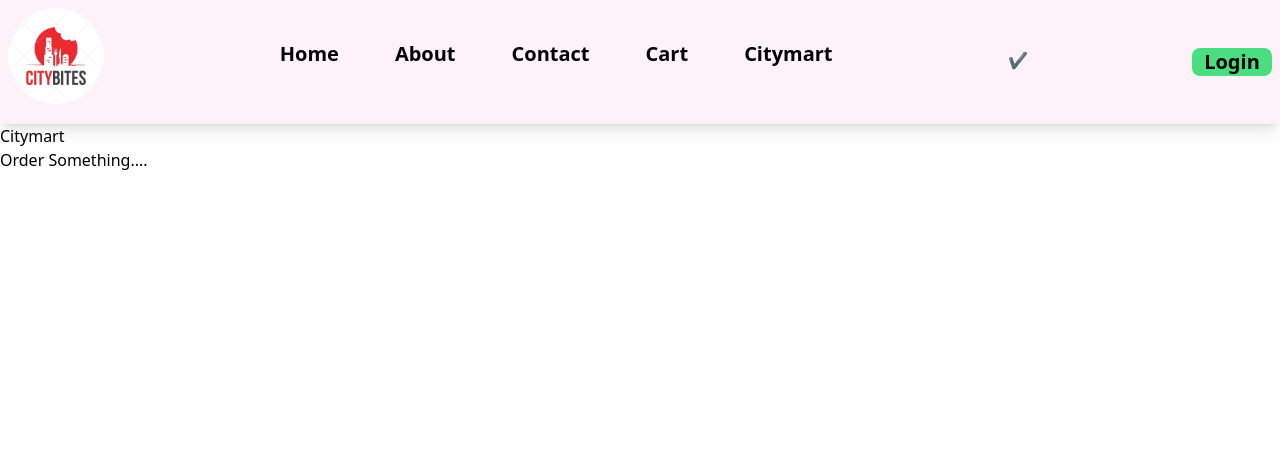
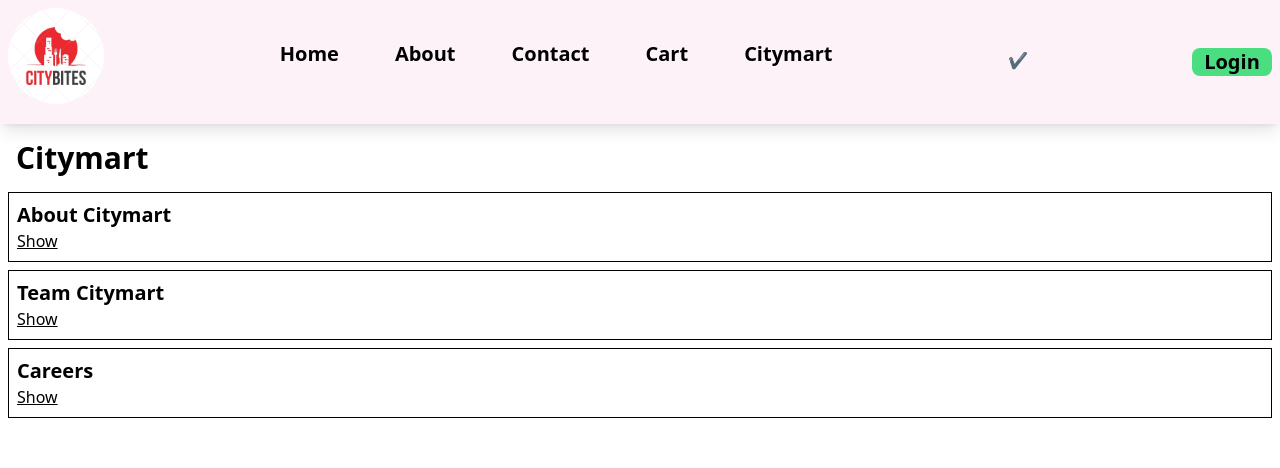
Before and after one commit to wortit988/CityBites, a React (Vite) app: page /citymart in a window 1280 px wide. Shown: the top 468 px of the page. Built offline with nearby package versions, Linux system fonts and the light colour scheme.

Commit message:
Show Hide feature for Citymart page

```diff
--- a/src/components/Citymart.js
+++ b/src/components/Citymart.js
@@ -1,8 +1,40 @@
+import { useState } from "react"
+
+const Section = ({title, description}) => {
+
+    const [isVisible, setIsVisible] = useState(false);
+
+    return (
+        <div className="border border-black p-2 m-2">
+            <h1 className="font-bold text-xl">{title}</h1>
+            {isVisible? <button onClick={() => setIsVisible(false)} className="cursor-pointer underline">Hide</button> :
+            <button onClick={() => setIsVisible(true)} className="cursor-pointer underline">Show</button>}
+
+
+            {isVisible&&<p>{description}</p>}
+        </div>
+    )
+}
+
 const Citymart = () => {
     return (
         <div>
-            <h1>Citymart</h1>
-            <h2>Order Something....</h2>
+            <h1 className="font-bold text-3xl p-2 m-2">Citymart</h1>
+            <Section
+            title = {"About Citymart"}
+            description ={"On the other hand, we denounce with righteous indignation and dislike men who are so beguiled and demoralized by the charms of pleasure of the moment, so blinded by desire, that they cannot foresee the pain and trouble that are bound to ensue; and equal blame belongs to those who fail in their duty through weakness of will, which is the same as saying through shrinking from toil and pain. These cases are perfectly simple and easy to distinguish. In a free hour, when our power of choice is untrammelled and when nothing prevents our being able to do what we like best, every pleasure is to be welcomed and every pain avoided. But in certain circumstances and owing to the claims of duty or the obligations of business it will frequently occur that pleasures have to be repudiated and annoyances accepted. The wise man therefore always holds in these matters to this principle of selection: he rejects pleasures to secure other greater pleasures, or else he endures pains to avoid worse pains."}
+            />
+
+            <Section
+            title = {"Team Citymart"}
+            description ={"On the other hand, we denounce with righteous indignation and dislike men who are so beguiled and demoralized by the charms of pleasure of the moment, so blinded by desire, that they cannot foresee the pain and trouble that are bound to ensue; and equal blame belongs to those who fail in their duty through weakness of will, which is the same as saying through shrinking from toil and pain. These cases are perfectly simple and easy to distinguish. In a free hour, when our power of choice is untrammelled and when nothing prevents our being able to do what we like best, every pleasure is to be welcomed and every pain avoided. But in certain circumstances and owing to the claims of duty or the obligations of business it will frequently occur that pleasures have to be repudiated and annoyances accepted. The wise man therefore always holds in these matters to this principle of selection: he rejects pleasures to secure other greater pleasures, or else he endures pains to avoid worse pains."}
+            />
+
+            <Section
+            title = {"Careers"}
+            description ={"On the other hand, we denounce with righteous indignation and dislike men who are so beguiled and demoralized by the charms of pleasure of the moment, so blinded by desire, that they cannot foresee the pain and trouble that are bound to ensue; and equal blame belongs to those who fail in their duty through weakness of will, which is the same as saying through shrinking from toil and pain. These cases are perfectly simple and easy to distinguish. In a free hour, when our power of choice is untrammelled and when nothing prevents our being able to do what we like best, every pleasure is to be welcomed and every pain avoided. But in certain circumstances and owing to the claims of duty or the obligations of business it will frequently occur that pleasures have to be repudiated and annoyances accepted. The wise man therefore always holds in these matters to this principle of selection: he rejects pleasures to secure other greater pleasures, or else he endures pains to avoid worse pains."}
+            />
+
         </div>
     )
 }
```
